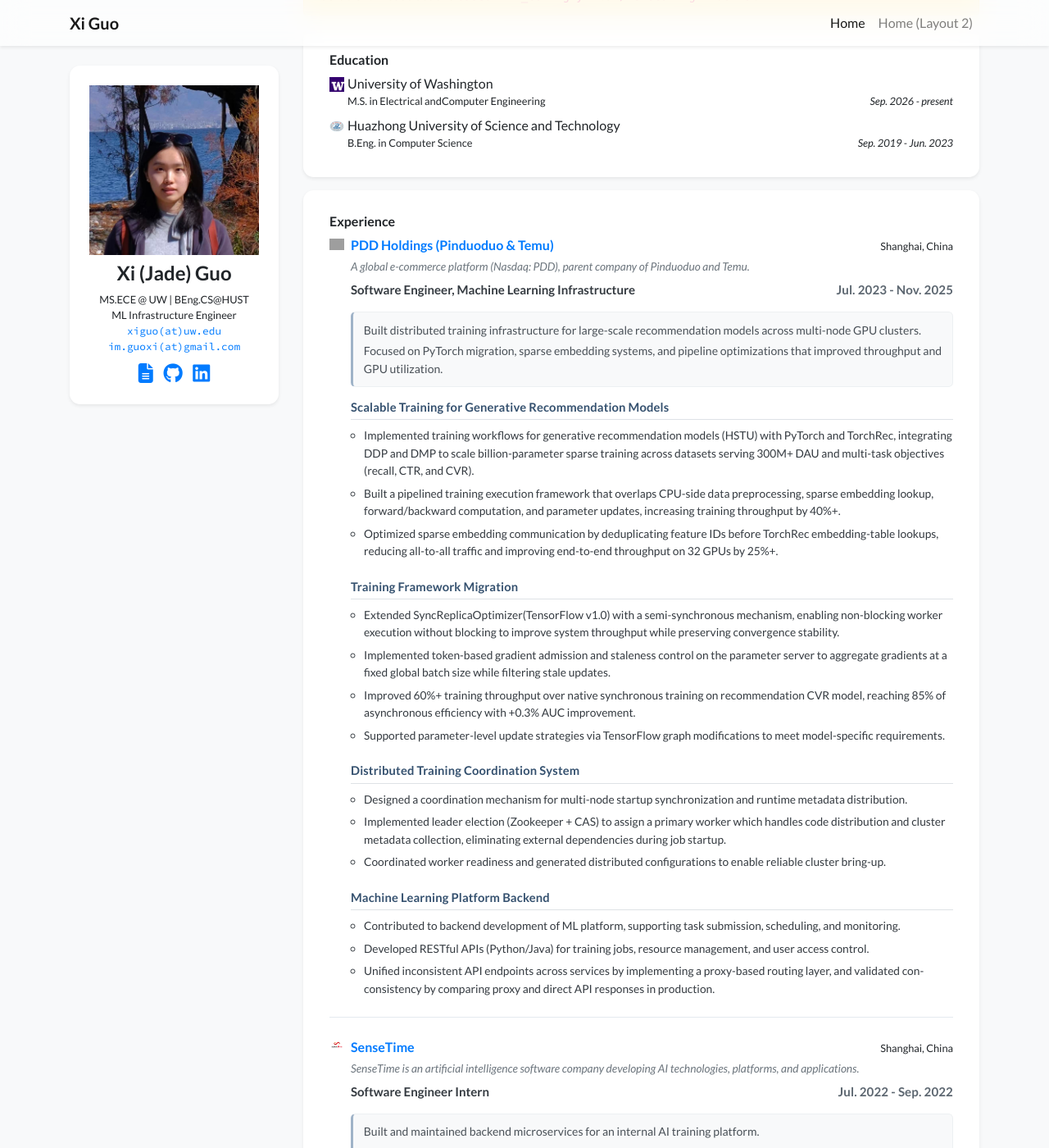
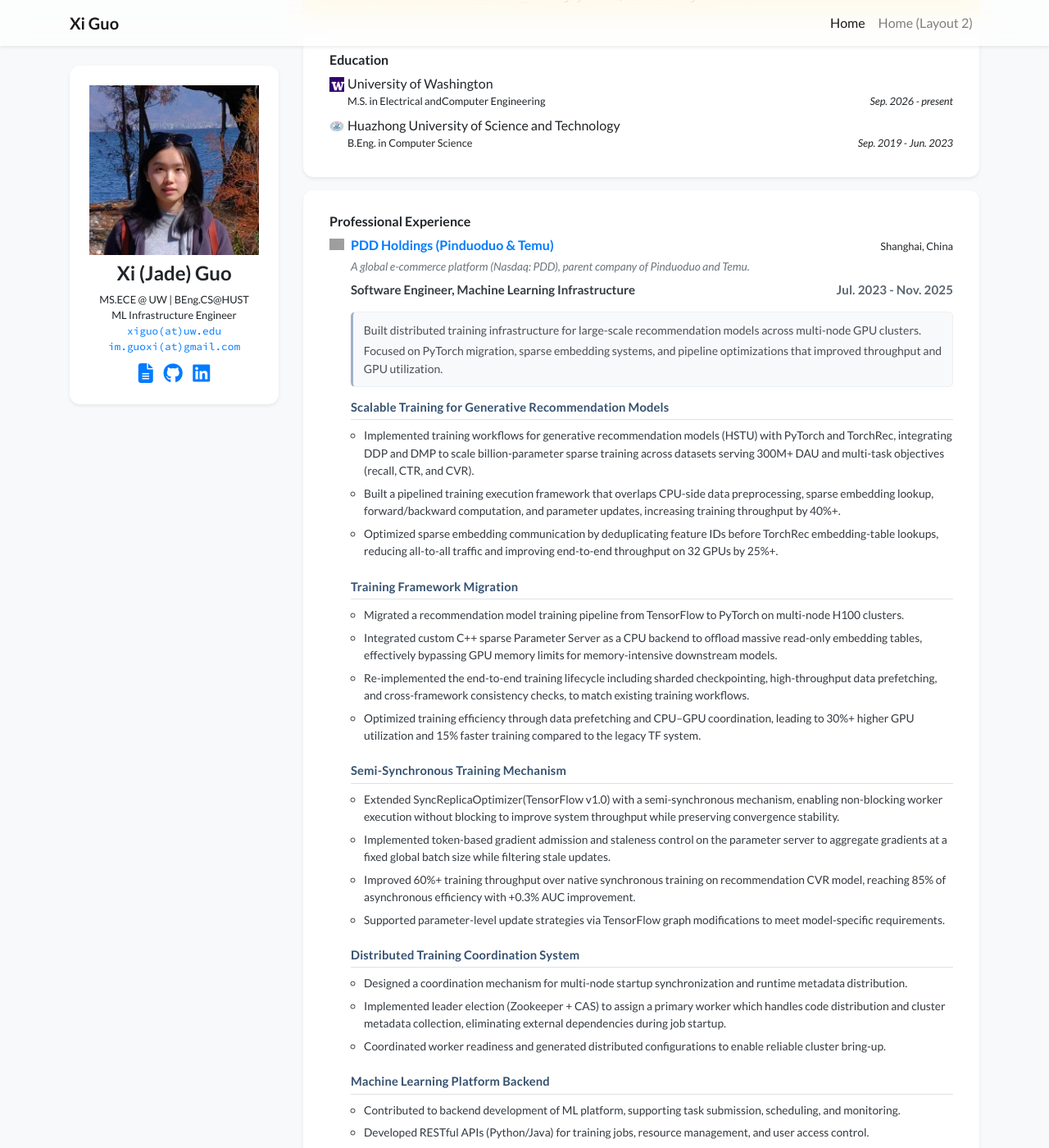
Before and after one commit to zerocath/zerocath.github.io, a Jekyll site: the page built from index.html, in a window 1280 px wide and 1400 px high, scrolled down 513 px. Shown: the whole window at 82% size. Built offline with Jekyll 4.4.1, drawn with Linux system fonts in a browser that asks for light colours; nearby versions of some CDN libraries; a style sheet for code colours, icons or effects is not loaded; grey boxes are pictures that could not be loaded.

Commit message:
fix: resume projects

```diff
--- a/_data/profile.yml
+++ b/_data/profile.yml
@@ -79,6 +79,15 @@
     - Optimized sparse embedding communication by deduplicating feature IDs before TorchRec embedding-table lookups, reducing all-to-all traffic and improving end-to-end throughput on 32 GPUs by 25%+.
   - name: Training Framework Migration
     highlights:
+    - Migrated a recommendation model training pipeline from TensorFlow to PyTorch on multi-node H100 clusters.
+    - Integrated custom C++ sparse Parameter Server as a CPU backend to offload massive read-only embedding tables,
+      effectively bypassing GPU memory limits for memory-intensive downstream models.
+    - Re-implemented the end-to-end training lifecycle including sharded checkpointing, high-throughput data prefetching,
+      and cross-framework consistency checks, to match existing training workflows.
+    - Optimized training efficiency through data prefetching and CPU–GPU coordination, leading to 30%+ higher GPU
+      utilization and 15% faster training compared to the legacy TF system.
+  - name: Semi-Synchronous Training Mechanism
+    highlights:
     - Extended SyncReplicaOptimizer(TensorFlow v1.0) with a semi-synchronous mechanism, enabling non-blocking worker execution without blocking to improve system throughput while preserving convergence stability.
     - Implemented token-based gradient admission and staleness control on the parameter server to aggregate gradients at a fixed global batch size while filtering stale updates.
     - Improved 60%+ training throughput over native synchronous training on recommendation CVR model, reaching 85% of asynchronous efficiency with +0.3% AUC improvement.
--- a/_includes/widgets/experience_card.html
+++ b/_includes/widgets/experience_card.html
@@ -3,7 +3,7 @@
         <div class="card experience-card border-0 shadow-sm bg-white">
             <div class="card-body p-3 p-md-4">
                 <div class="mx-0 mx-md-2 my-1">
-                    <h6>Experience</h6>
+                    <h6>Professional Experience</h6>
                     <ul class="list-unstyled mb-0">
                         {% for item in site.data.profile.experience %}
                         <li class="media experience-entry {% unless forloop.last %}border-bottom pb-4 mb-4{% endunless %}">
```
